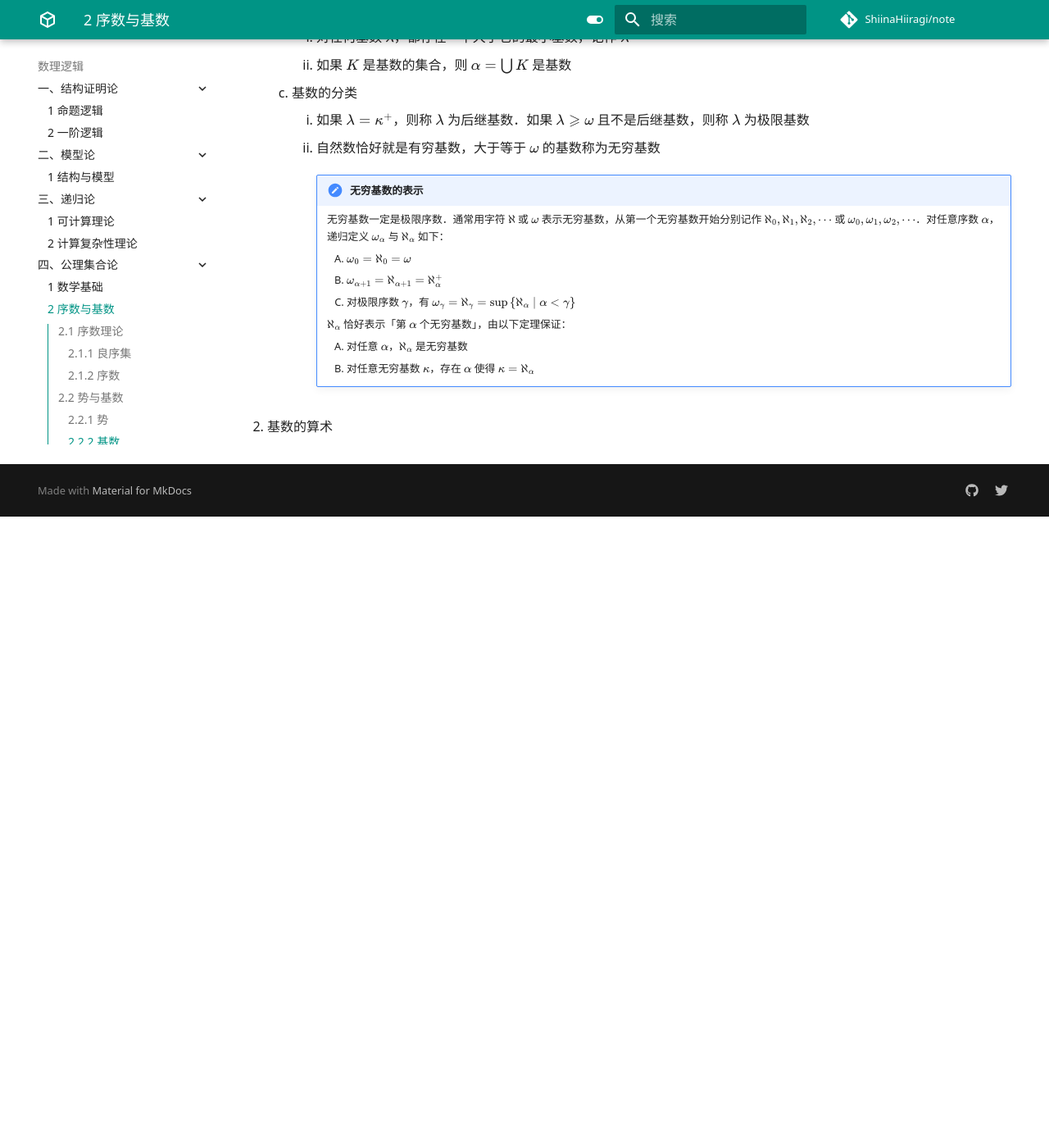
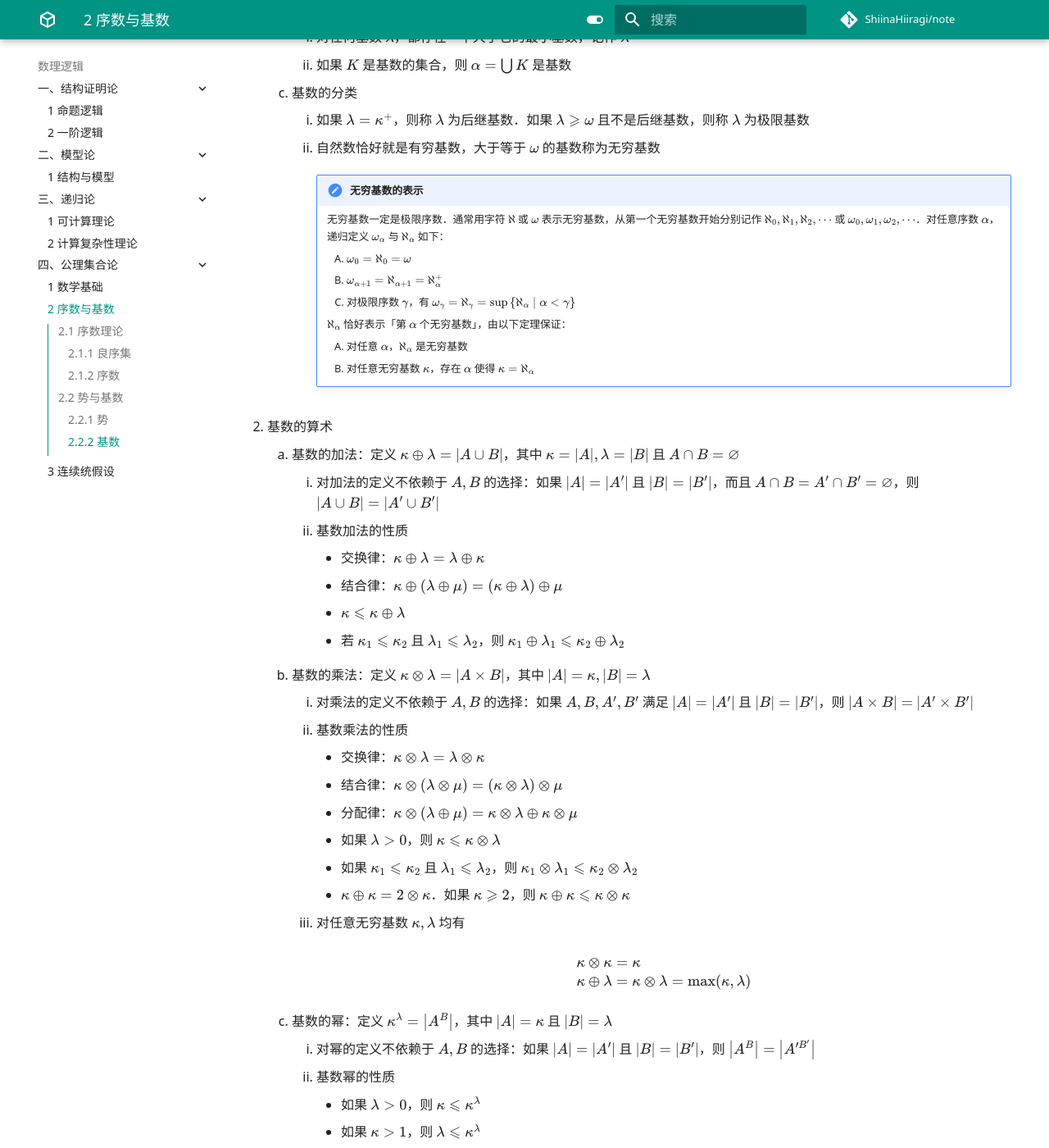
Before and after one commit to ShiinaHiiragi/note, an MkDocs documentation site: the page built from docs/logic/set/ordinal.md, in a window 1280 px wide and 1400 px high, scrolled down 4808 px. Shown: the whole window at 82% size. Built offline with MkDocs 1.6.1 and Material for MkDocs 9.7.7, drawn with Linux system fonts in a browser that asks for light colours; comment, search, counter and statistics services are not loaded; before the commit the page ends 5438 px from its top, so only the background shows below that; some of the changed text lies outside the part shown.

Commit message:
stage cardinal

```diff
--- a/docs/logic/set/ordinal.md
+++ b/docs/logic/set/ordinal.md
@@ -187,3 +187,41 @@
                 2. 对任意无穷基数 $\kappa$，存在 $\alpha$ 使得 $\kappa=\aleph_{\alpha}$
 
 2. 基数的算术
+    1. 基数的加法：定义 $\kappa \oplus \lambda=|A \cup B|$，其中 $\kappa=|A|, \lambda=|B|$ 且 $A \cap B=\varnothing$
+        1. 对加法的定义不依赖于 $A, B$ 的选择：如果 $|A|=\left|A^{\prime}\right|$ 且 $|B|=\left|B^{\prime}\right|$，而且 $A \cap B=A^{\prime} \cap B^{\prime}=\varnothing$，则 $|A \cup B|=\left|A^{\prime} \cup B^{\prime}\right|$
+        2. 基数加法的性质
+            - 交换律：$\kappa \oplus \lambda=\lambda \oplus \kappa$
+            - 结合律：$\kappa \oplus(\lambda \oplus \mu)=(\kappa \oplus \lambda) \oplus \mu$
+            - $\kappa \leqslant \kappa \oplus \lambda$
+            - 若 $\kappa_{1} \leqslant \kappa_{2}$ 且 $\lambda_{1} \leqslant \lambda_{2}$，则 $\kappa_{1} \oplus \lambda_{1} \leqslant \kappa_{2} \oplus \lambda_{2}$
+    2. 基数的乘法：定义 $\kappa \otimes \lambda=|A \times B|$，其中 $|A|=\kappa, |B|=\lambda$
+        1. 对乘法的定义不依赖于 $A, B$ 的选择：如果 $A, B, A^{\prime}, B^{\prime}$ 满足 $|A|=\left|A^{\prime}\right|$ 且 $|B|=\left|B^{\prime}\right|$，则 $|A \times B|=$ $\left|A^{\prime} \times B^{\prime}\right|$
+        2. 基数乘法的性质
+            - 交换律：$\kappa \otimes \lambda=\lambda \otimes \kappa$
+            - 结合律：$\kappa \otimes(\lambda \otimes \mu)=(\kappa \otimes \lambda) \otimes \mu$
+            - 分配律：$\kappa \otimes(\lambda \oplus \mu)=\kappa \otimes \lambda \oplus \kappa \otimes \mu$
+            - 如果 $\lambda>0$，则 $\kappa \leqslant \kappa \otimes \lambda$
+            - 如果 $\kappa_{1} \leqslant \kappa_{2}$ 且 $\lambda_{1} \leqslant \lambda_{2}$，则 $\kappa_{1} \otimes \lambda_{1} \leqslant \kappa_{2} \otimes \lambda_{2}$
+            - $\kappa \oplus \kappa=2 \otimes \kappa$．如果 $\kappa \geqslant 2$，则 $\kappa \oplus \kappa \leqslant \kappa \otimes \kappa$
+        3. 对任意无穷基数 $\kappa, \lambda$ 均有
+
+            $$
+            \begin{aligned}
+            & \kappa \otimes \kappa=\kappa \\
+            & \kappa \oplus \lambda=\kappa \otimes \lambda=\max (\kappa, \lambda)
+            \end{aligned}
+            $$
+
+    3. 基数的幂：定义 $\kappa^{\lambda}=\left|A^{B}\right|$，其中 $|A|=\kappa$ 且 $|B|=\lambda$
+        1. 对幂的定义不依赖于 $A, B$ 的选择：如果 $|A|=\left|A^{\prime}\right|$ 且 $|B|=\left|B^{\prime}\right|$，则 $\left|A^{B}\right|=\left|A^{\prime B^{\prime}}\right|$
+        2. 基数幂的性质
+            - 如果 $\lambda>0$，则 $\kappa \leqslant \kappa^{\lambda}$
+            - 如果 $\kappa>1$，则 $\lambda \leqslant \kappa^{\lambda}$
+            - 如果 $\kappa_{1} \leqslant \kappa_{2}$ 且 $\lambda_{1} \leqslant \lambda_{2}$，则 $\kappa_{1}^{\lambda_{1}} \leqslant \kappa_{2}^{\lambda_{2}}$
+            - $\kappa \otimes \kappa=\kappa^{2}$
+        3. 假设 $\kappa, \lambda$ 是无穷基数，则
+            - $\kappa^{\lambda \oplus \mu}=\kappa^{\lambda} \otimes \kappa^{\mu}$
+            - $\left(\kappa^{\lambda}\right)^{\mu}=\kappa^{\lambda \otimes \mu}$
+            - $(\kappa \otimes \lambda)^{\mu}=\kappa^{\mu} \otimes \lambda^{\mu}$
+            - $2^{\kappa}>\kappa$
+            - 如果 $\kappa \leqslant \lambda$，则 $\kappa^{\lambda}=2^{\lambda}$
```
